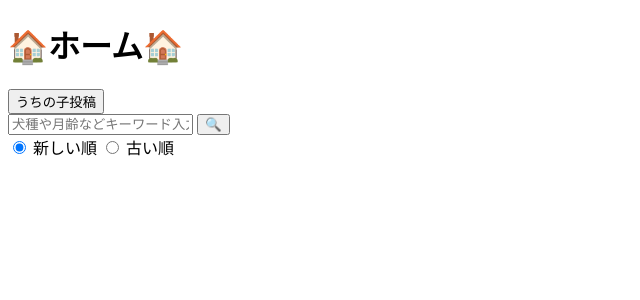
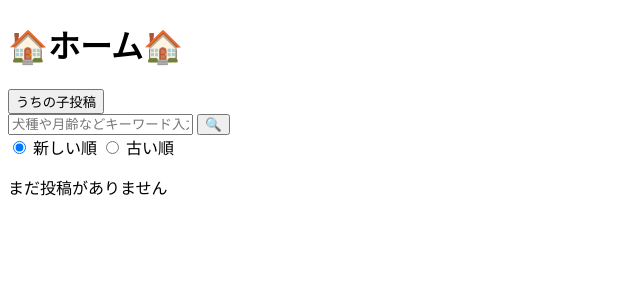
Before and after one commit to chapi80/wansnap, a Django app: page /home/ in a window 1280 px wide. Shown: the top 300 px of the page, without its empty margins (0-640 px from the left). Run offline with Django 5.2, Linux system fonts and the light colour scheme.

Commit message:
home.htmlに投稿一覧追加

```diff
--- a/wansnapproject/app/templates/app/home.html
+++ b/wansnapproject/app/templates/app/home.html
@@ -27,3 +27,13 @@
             <input type="radio" name="sort" valeu="old" {% if request.GET.sort == 'old' %}checked{% endif %}>
             古い順
         </label>
+
+        <div class="post-list">
+            {% for post in posts %}
+                <div class="post">
+                    <img src="{{ post.dog_image.url }}" alt="投稿画像" class="post-image" oneclick="ooenMdal('{{ post.id }}')">
+                </div>
+            {% empty %}
+                <p>まだ投稿がありません</p>
+            {% endfor%}
+            </div>
```
